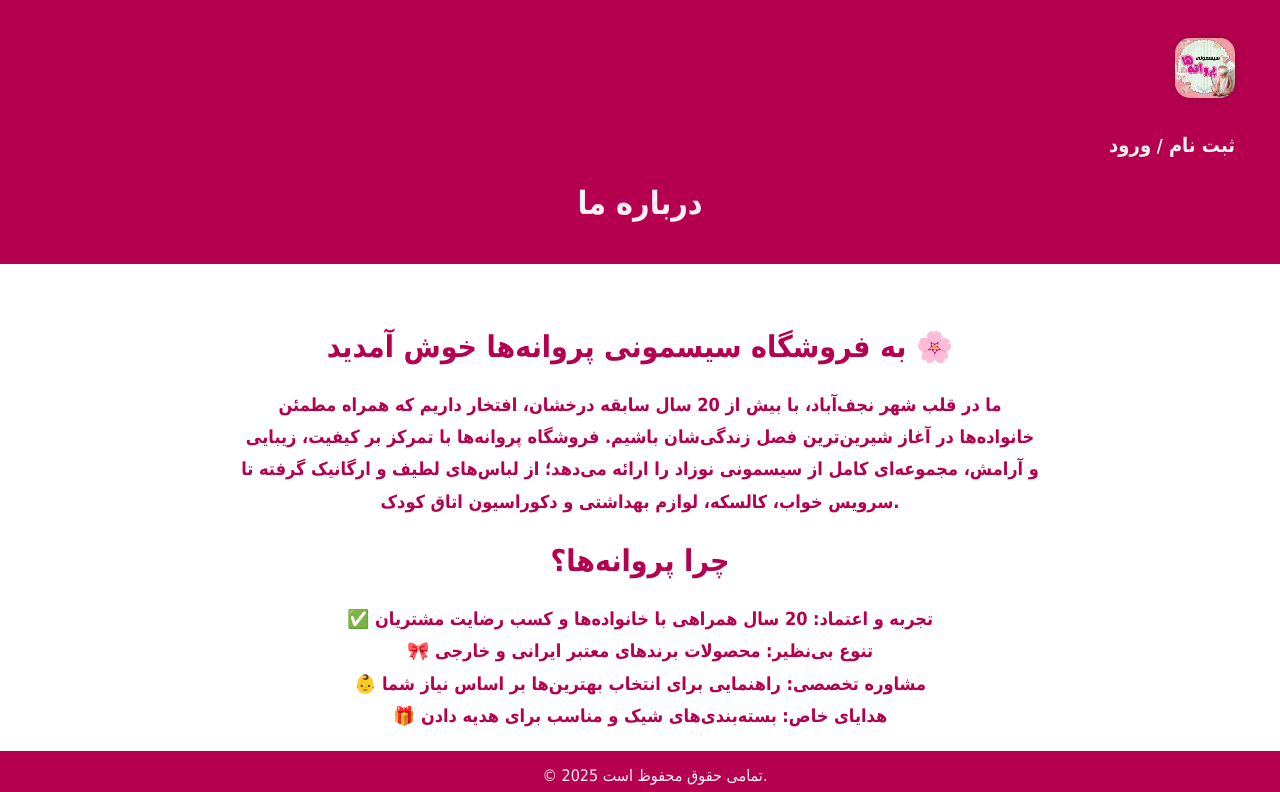
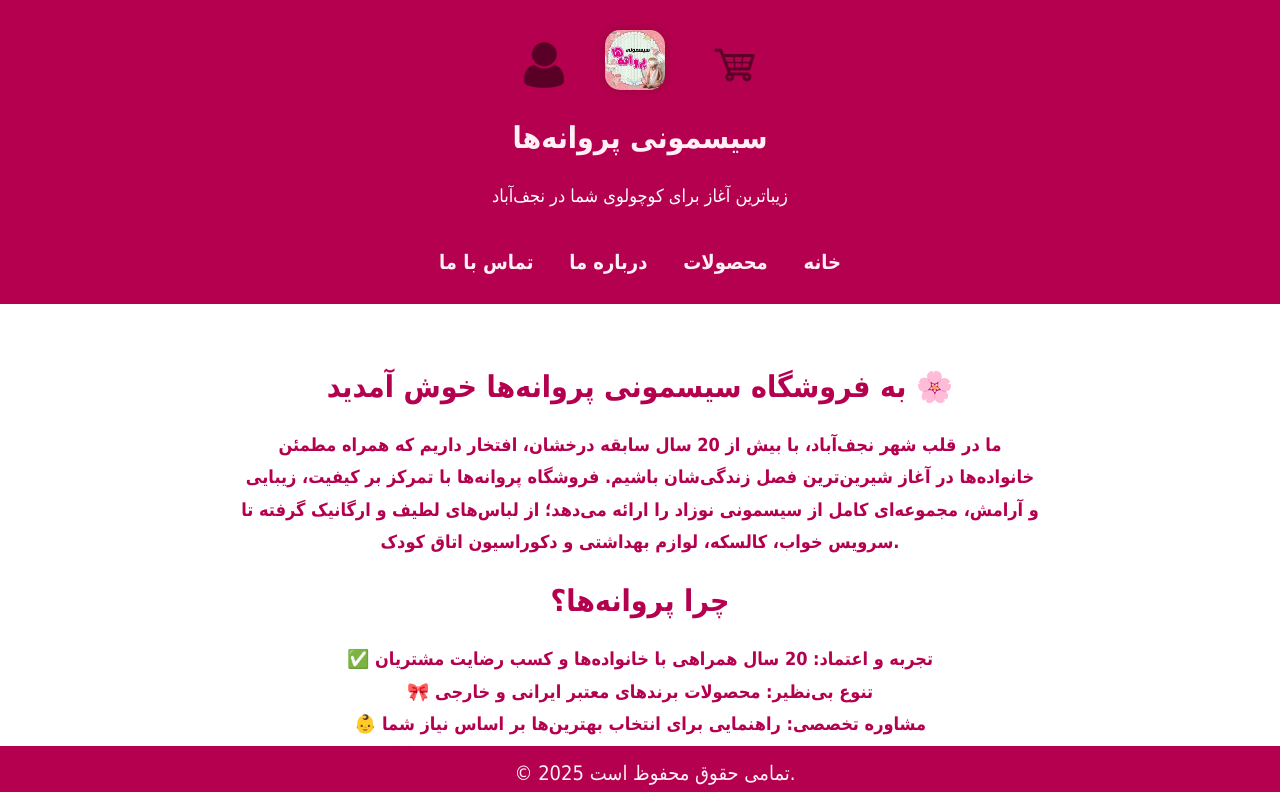
Before and after one commit to eiliyareal/eiliya-code-lis, a plain HTML site: page about us.html in a window 1280 px wide. Shown: the top 792 px of the page. Drawn offline with Linux system fonts and the light colour scheme.

Commit message:
Update about us.html

```diff
--- a/about us.html
+++ b/about us.html
@@ -93,20 +93,32 @@ a:hover{
 
 }
   </style>
+  <link rel="stylesheet" href="h.css">
 </head>
 <body>
   <header>
-    <div>
-       <p style="text-align: right ;" > <a id="logo" href="index.html"><img  src="images.jpg" alt="" class="logo1"></a></p>
-      <b ><p style="text-align: right;"><a  style="color: #f0f0f0;" href="sign in.html">ثبت نام </a>
-      /
-    <a id="a2" style="color: #f0f0f0;" href="login.html">ورود</a>
+    <nav id="n1">
+     <a   style="color: #b4004e;" href="sign in.html"><img id="ac" src="account-24.png" alt=""></a>
 
 
 
 
-  </p> </b></div>
-    <h1 style="color: #fff0f5;">درباره ما</h1>
+
+
+    <a id="logo" href="index.html"><img  src="images.jpg" alt="" class="logo1"></a>
+      <a  href="cart.html"><img id="cart" src="cartpng.parspng.com-2.png" alt=""></a>
+
+    <h1>سیسمونی پروانه‌ها</h1>
+    <p>زیباترین آغاز برای کوچولوی شما در نجف‌آباد</p>
+  </nav>
+
+  <nav id="nav1">
+    <a href="index.html">خانه</a>
+    <a href="#">محصولات</a>
+    <a href="about us.html">درباره ما</a>
+    <a href="#shomare">تماس با ما</a>
+  </nav>
+
   </header>
 
   <main>
```
